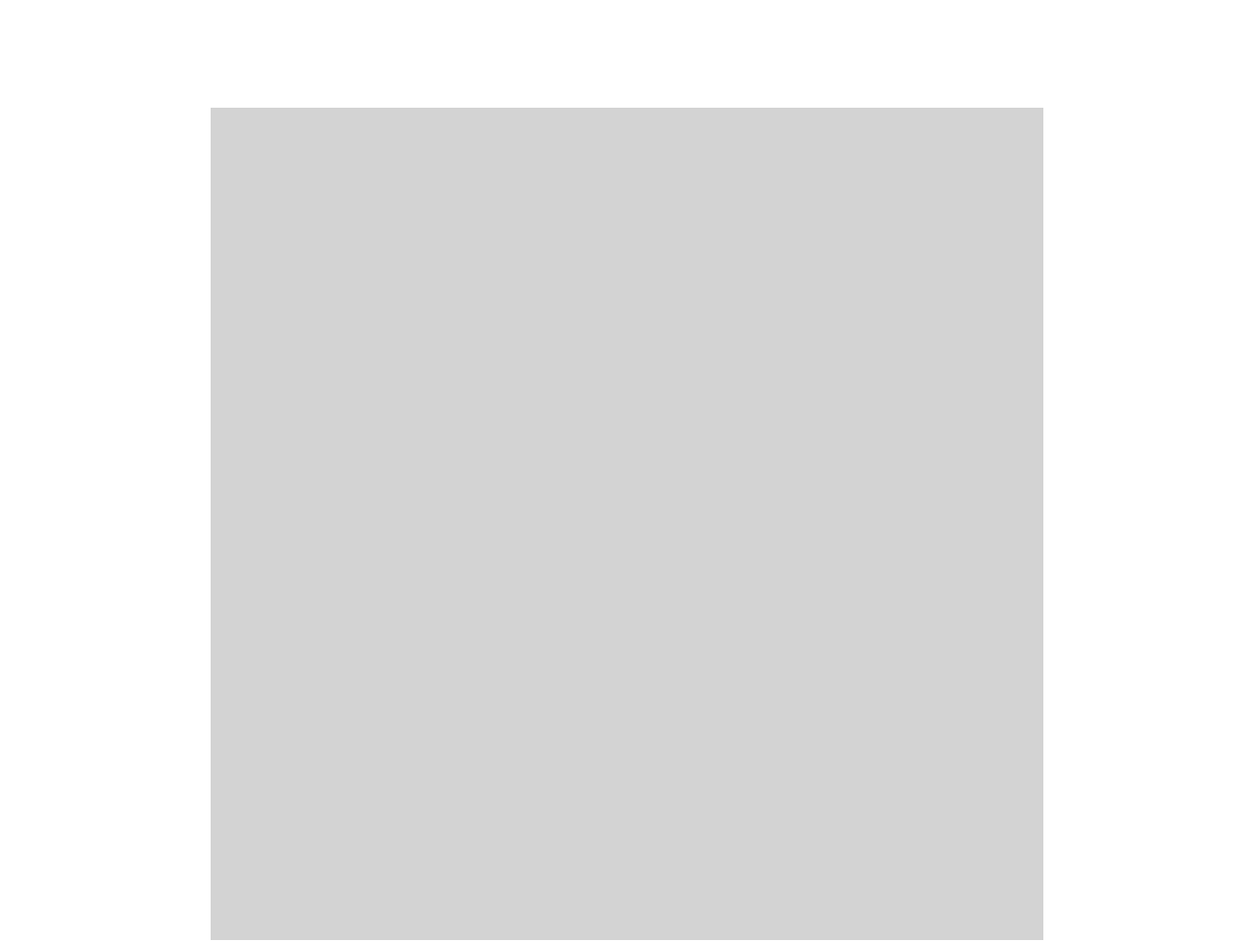
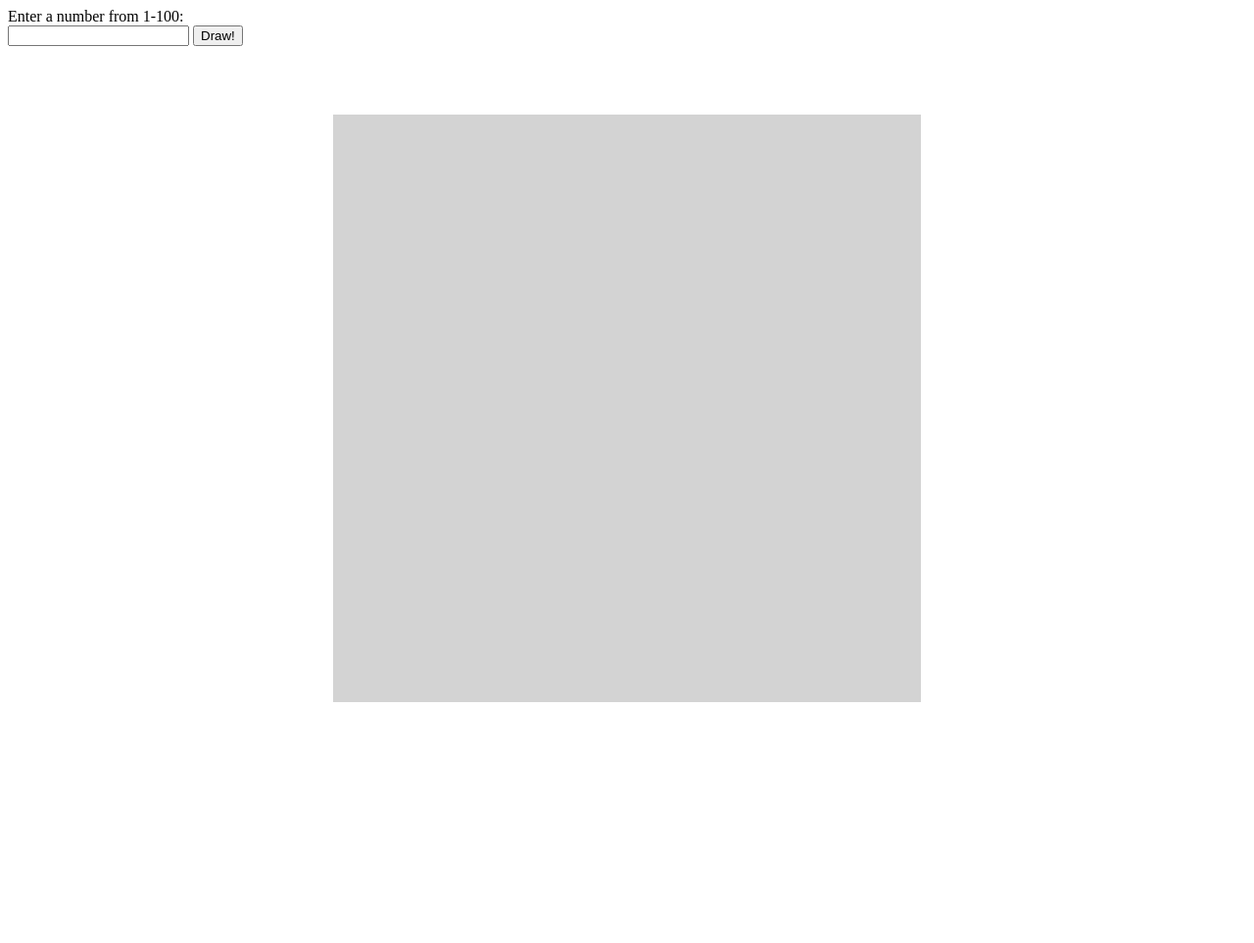
Before and after one commit to ona-narbutas/Odin-Etch-a-Sketch, a plain HTML site: page index.html in a window 1280 px wide. Shown: the whole page at 98% size. After the commit the page ends 800 px from the top, so only its background shows below. Drawn offline with Linux system fonts and the light colour scheme.

Commit message:
Added user input field to index.html and updates script.js to resize grid based on input

```diff
--- a/index.html
+++ b/index.html
@@ -6,6 +6,12 @@
         <link rel="stylesheet" href="style.css">
     </head>
     <body>
+        <form>
+            <label for="user-response">Enter a number from 1-100:</label>
+            <br>
+            <input type="text" id="user-response" name="user-response">
+            <button type="button">Draw!</button>
+        </form>
         <div class="container"></div>
     </body>
 </html>
--- a/script.js
+++ b/script.js
@@ -1,24 +1,51 @@
-//use query selector to target the conttainer element
+//use query selector to target relevant elements
 const container = document.querySelector('.container');
+const button = document.querySelector('button');
+// let alreadyRun = false;
 
-//create a function called createSquares
-    //input: num - how many columns/rows, the square root of total number of squares
-function createSquares(num) {
+//declare function to generate squares with necessary class and event listiner
+function createSquares(num = 16) {
+    console.log(`num: ${num}.`);
+    //delete preexisting boxes
+    // let firstChild = console.dir(container.firstElementChild);
+    // if (firstChild) {
+    //     container.removeChild(firstChild);
+    //     return createSquares(num);
+    // }
 
-    //create a for loop to run num times
+    // if (alreadyRun) {
+    //     document.querySelectorAll('.box');
+    //     box.forEach((box) => container.removeChild(box));
+    // }
+
+    //update the .container class to container num columns and num rows
+    let repeater = `repeat(${num}, 1fr)`;
+    container.style.gridTemplateColumns = repeater;
+    container.style.gridTemplateRows = repeater;
+
+    //create new boxes
     for (i = 0; i < num ** 2; i++) {
-        //on each iteration, create a box
         let newBox = document.createElement('div');
-        //assign it the "box" class
         newBox.classList.add('box');
-        //add an event listener to change color when moused over
         newBox.addEventListener('mouseover', () => {
             newBox.style.backgroundColor = 'gray';
         });
-        //append it to container
         container.appendChild(newBox);
     }
+    alreadyRun = true;
+    return;
 }
 
+
 //run createSquares with 16 as its argument to create a 16x16 grid
-createSquares(16);
+createSquares();
+
+//add event listener to button that calles createSquares with user
+//input as its argument
+button.addEventListener('click', () => {
+    let input = document.getElementById('user-response').value;
+    let boxes = document.querySelectorAll('.box');
+    boxes.forEach((box) => container.removeChild(box));
+    createSquares(input);
+    console.log(input)
+});
--- a/style.css
+++ b/style.css
@@ -1,12 +1,12 @@
 .container {
-    width: 850px;
-    height: 850px;
-    margin: 100px auto;
+    width: 600px;
+    height: 600px;
+    margin: 60px auto;
     padding: 10px;
 
     display: grid;
-    grid-template-columns:repeat(16, 1fr);
-    grid-template-rows:repeat(16, 1fr);
+    /* grid-template-columns:repeat(16, 1fr);
+    grid-template-rows:repeat(16, 1fr); */
 
 }
 
```
